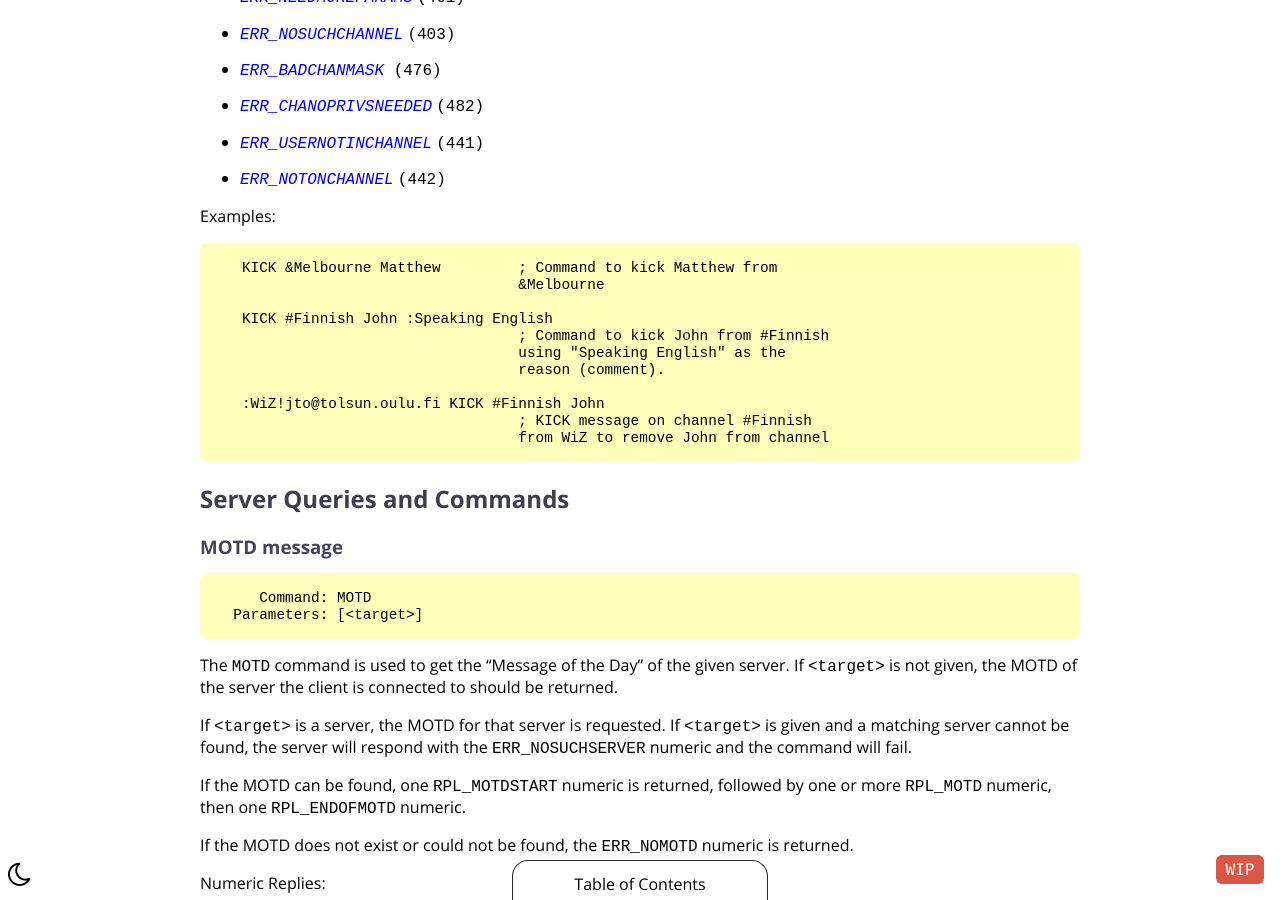
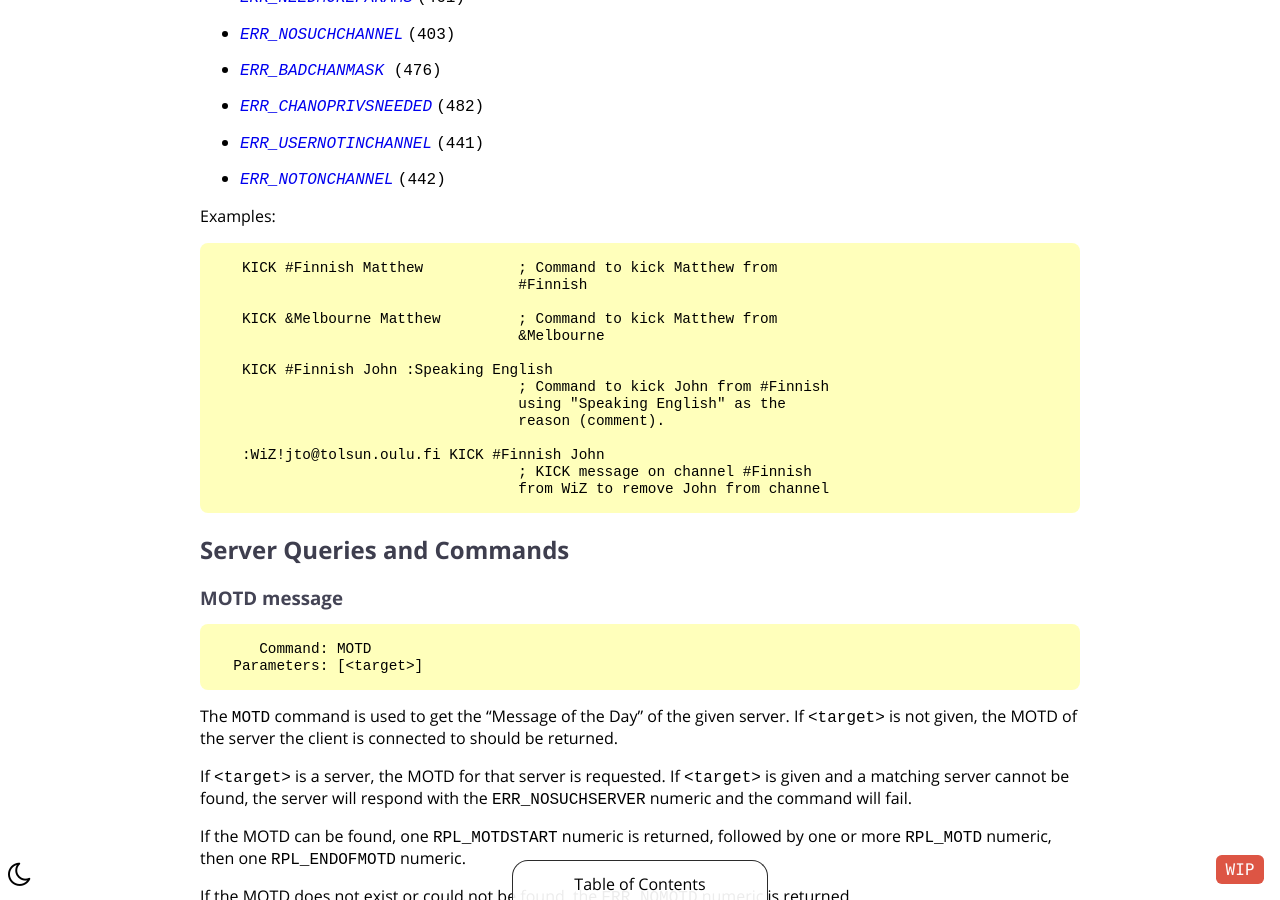
Before and after one commit to ircdocs/modern-irc, a Jekyll site: the page built from index.md, in a window 1280 px wide and 900 px high, scrolled down 25156 px. Built offline with Jekyll 4.4.1, drawn with Linux system fonts in a browser that asks for light colours.

Commit message:
Add example with # channel

```diff
--- a/index.md
+++ b/index.md
@@ -1033,6 +1033,9 @@ Numeric Replies:
 
 Examples:
 
+       KICK #Finnish Matthew           ; Command to kick Matthew from
+                                       #Finnish
+
        KICK &Melbourne Matthew         ; Command to kick Matthew from
                                        &Melbourne
 
```
